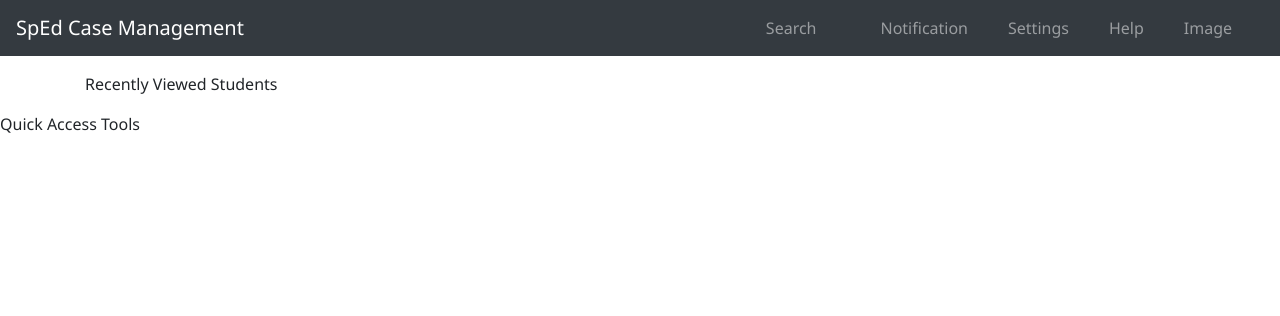
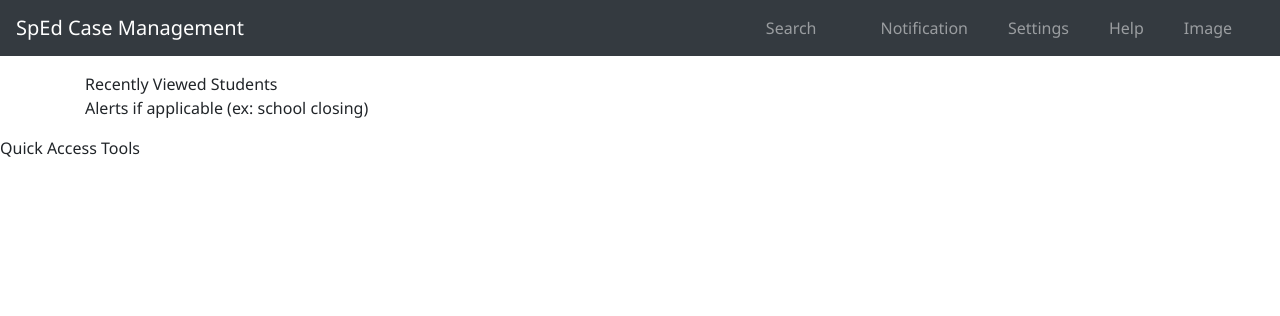
Before and after one commit to verndrade/sped-case-manager, a Django app: page /landingpage/ in a window 1280 px wide. Shown: the top 316 px of the page. Run offline with Django 3.2, Linux system fonts and the light colour scheme; some libraries are stand-ins or nearby versions.

Commit message:
adding landing pages

```diff
--- /dev/null
+++ b/templates/landing-page/alerts.html
@@ -0,0 +1,8 @@
+{% load static %}
+<div class="alerts">
+    <div class="alert_box">
+        <div class="alert_box_text">
+            Alerts if applicable (ex: school closing)
+        </div>
+    </div>
+</div>
--- /dev/null
+++ b/templates/landing-page/widgets.html
@@ -0,0 +1 @@
+{% load static %}
--- a/templates/landingpage.html
+++ b/templates/landingpage.html
@@ -4,6 +4,8 @@
 {% block content %}
 <div class=left_side>
     {% include 'landing-page/recently_viewed.html' %}
+    {% include 'landing-page/alerts.html' %}
+    {% include 'landing-page/widgets.html' %}
 </div>
 
 <div class=right_side>
```
